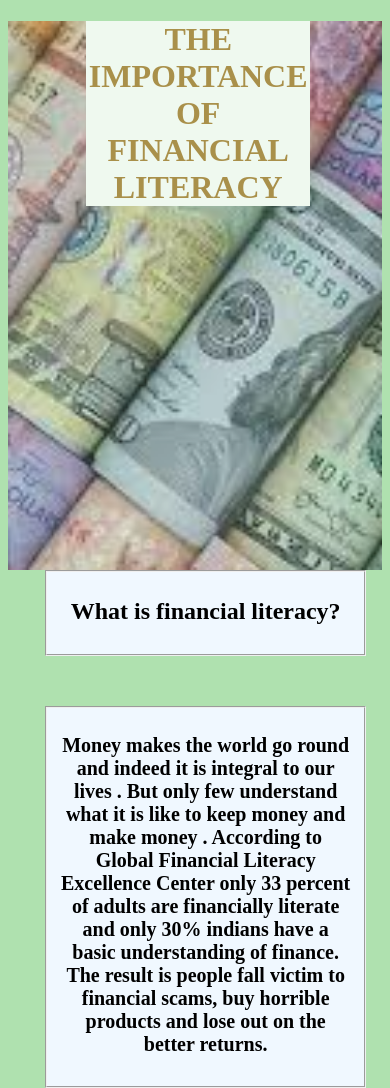
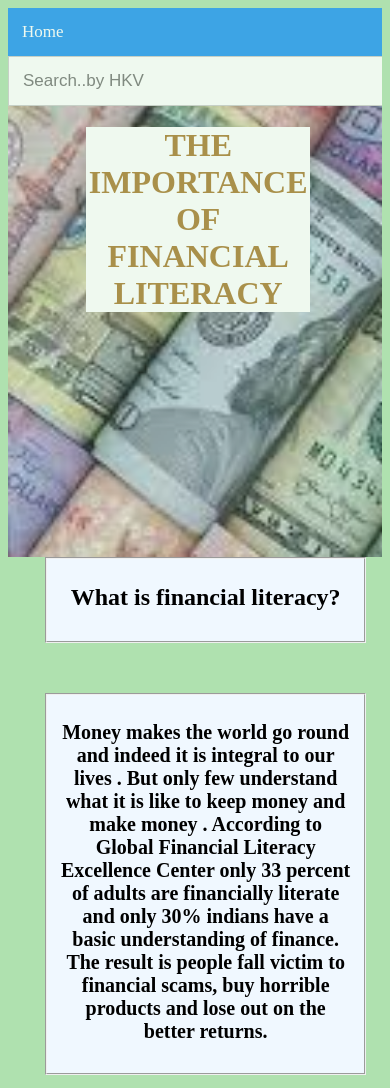
Before and after one commit to ALLENGJOSE/Finance, a plain HTML site: page skeleton.html in a window 390 px wide. Shown: the top 1088 px of the page. Drawn offline with Linux system fonts and the light colour scheme.

Commit message:
hello idk

```diff
--- a/skeleton.html
+++ b/skeleton.html
@@ -8,6 +8,13 @@
     </head>
     <body>
         <header id ="intro">
+        <!-- Hkv test -->
+        <div class="topnav">
+            <a class="active" href="#home">Home</a>
+            <!-- <a href="#about">About</a> -->
+            <!-- <a href="#contact">Contact</a> -->
+            <input type="text" placeholder="Search..by HKV">
+          </div>
         <h1 id = "important">
           THE IMPORTANCE OF FINANCIAL LITERACY
         </h1>
@@ -35,5 +42,7 @@
         </main>
         <a href="stocks.html"><button type="button">Stocks</button></a>
 
+
+
     </body>
 </html>
--- a/style.css
+++ b/style.css
@@ -40,3 +40,60 @@ p{
 	max-width: 100%;
 	animation: SlideInleft 1s ease-in 1s 1 normal both;
 }
+
+/*HKV*/
+/* Add a black background color to the top navigation bar */
+.topnav {
+	overflow: hidden;
+	background-color: #e9e9e9;
+  }
+
+  /* Style the links inside the navigation bar */
+  .topnav a {
+	float: left;
+	display: block;
+	color: black;
+	text-align: center;
+	padding: 14px 16px;
+	text-decoration: none;
+	font-size: 17px;
+  }
+
+  /* Change the color of links on hover */
+  .topnav a:hover {
+	background-color: #ddd;
+	color: black;
+  }
+
+  /* Style the "active" element to highlight the current page */
+  .topnav a.active {
+	background-color: #2196F3;
+	color: white;
+  }
+
+  /* Style the search box inside the navigation bar */
+  .topnav input[type=text] {
+	float: right;
+	padding: 6px;
+	border: none;
+	margin-top: 8px;
+	margin-right: 16px;
+	font-size: 17px;
+  }
+
+
+
+  /* When the screen is less than 600px wide, stack the links and the search field vertically instead of horizontally */
+  @media screen and (max-width: 600px) {
+	.topnav a, .topnav input[type=text] {
+	  float: none;
+	  display: block;
+	  text-align: left;
+	  width: 100%;
+	  margin: 0;
+	  padding: 14px;
+	}
+	.topnav input[type=text] {
+	  border: 1px solid #ccc;
+	}
+  }
```
